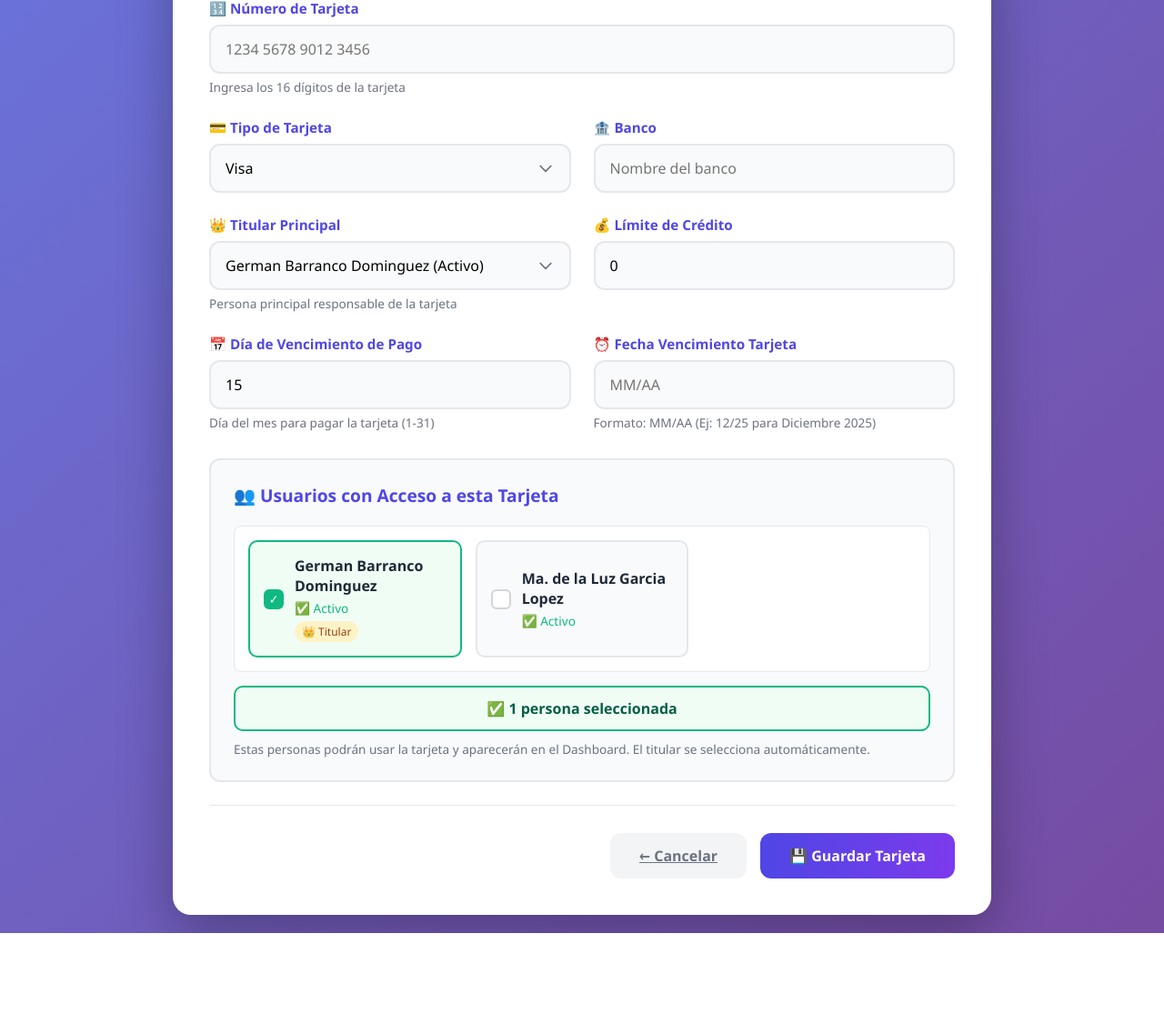
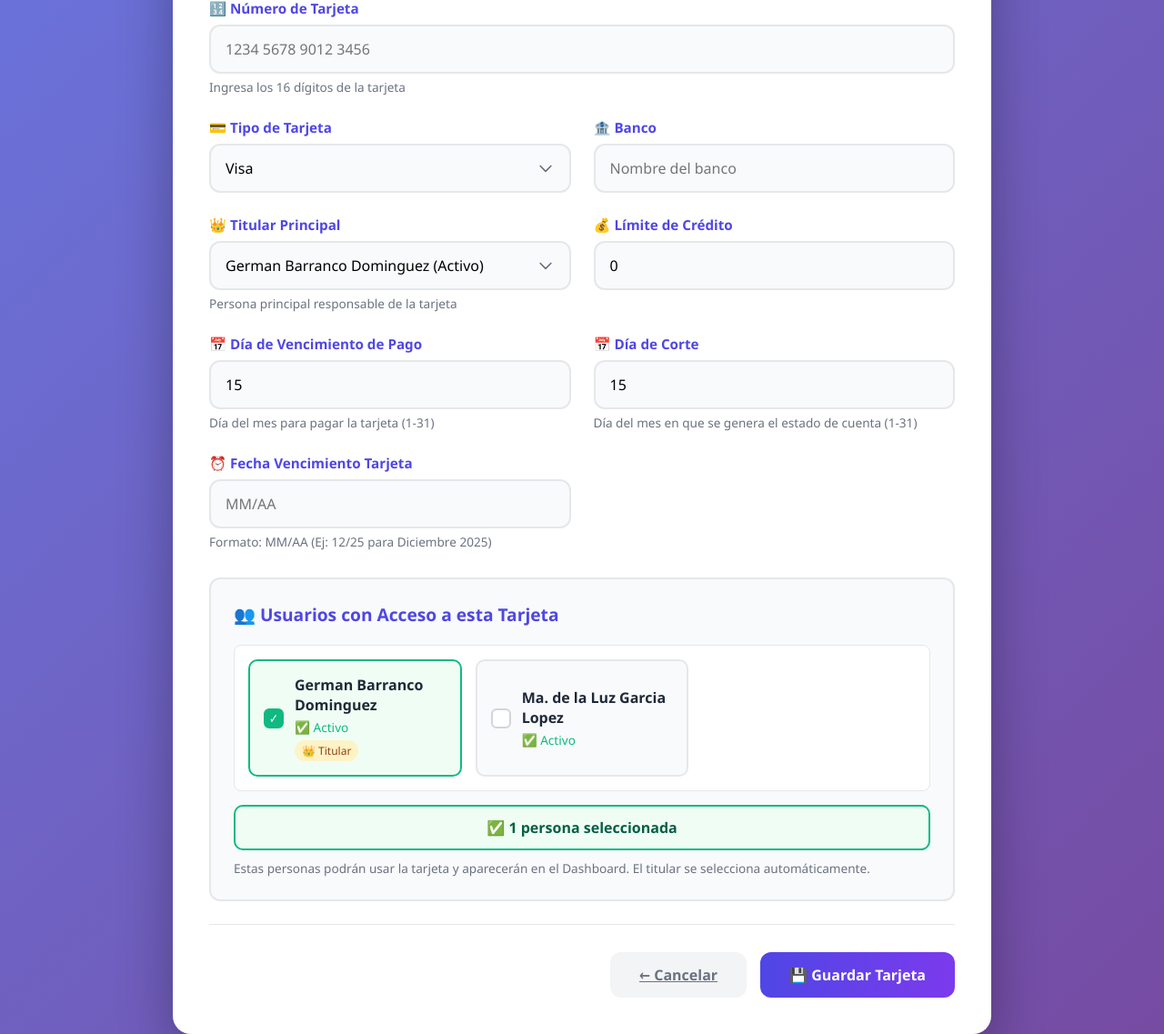
Before and after one commit to gbad1973/control-tarjetas, a Django app: page /tarjetas/nueva/ in a window 1280 px wide. Shown: the part 751-1888 px from the top of the page at 91% size. Before the commit the page ends 1777 px from the top, so only its background shows below. Run offline with Django 5.2, Linux system fonts and the light colour scheme; a user stored in the database is signed in; data comes from the database, SQL or seed files in the repository.

Commit message:
Agrega campo dia_corte a tarjetas y formulario

```diff
--- a/tarjetas_app/forms.py
+++ b/tarjetas_app/forms.py
@@ -30,6 +30,7 @@ class PersonaForm(forms.ModelForm):
             'telefono': 'Teléfono',
         }
 
+
 class TarjetaForm(forms.ModelForm):
     # Campo personalizado para la fecha MM/AA
     fecha_vencimiento_tarjeta_mm_aa = forms.CharField(
@@ -43,10 +44,26 @@ class TarjetaForm(forms.ModelForm):
         help_text='Formato: MM/AA (Ej: 12/25 para Diciembre 2025)'
     )
 
+    # Campo día de corte
+    dia_corte = forms.IntegerField(
+        label='Día de corte',
+        min_value=1,
+        max_value=31,
+        required=True,
+        initial=15,
+        widget=forms.NumberInput(attrs={
+            'class': 'form-control',
+            'placeholder': 'Ej: 15',
+            'min': '1',
+            'max': '31'
+        }),
+        help_text='Día del mes en que se genera el estado de cuenta (1-31)'
+    )
+
     class Meta:
         model = Tarjeta
         fields = ['numero', 'tipo', 'banco', 'titular', 'limite_credito',
-                 'fecha_vencimiento_pago', 'fecha_vencimiento_tarjeta_mm_aa']
+                 'fecha_vencimiento_pago', 'fecha_vencimiento_tarjeta_mm_aa', 'dia_corte']
         widgets = {
             'numero': forms.TextInput(attrs={
                 'class': 'form-control',
@@ -87,7 +104,9 @@ class TarjetaForm(forms.ModelForm):
             'titular': 'Titular',
             'limite_credito': 'Límite de crédito',
             'fecha_vencimiento_pago': 'Día de vencimiento de pago (1-31)',
+            'dia_corte': 'Día de corte',
         }
+
 
     def __init__(self, *args, **kwargs):
         super().__init__(*args, **kwargs)
--- a/tarjetas_app/models.py
+++ b/tarjetas_app/models.py
@@ -1,3 +1,4 @@
+
 # Create your models here.
 from django.db import models
 from django.contrib.auth.models import User
@@ -45,6 +46,9 @@ class Tarjeta(models.Model):
     titular = models.ForeignKey(Persona, on_delete=models.CASCADE, related_name='tarjetas_titular', verbose_name="Titular principal", null=True, blank=True)
     fecha_vencimiento_pago = models.IntegerField(help_text="Día del mes (1-31) para el pago", default=15)
 
+    # ===== CAMPO DÍA DE CORTE =====
+    dia_corte = models.IntegerField(default=15, help_text="Día del mes en que se genera el estado de cuenta (1-31)")
+
     fecha_vencimiento_tarjeta = models.DateField(
         verbose_name="Fecha de vencimiento de la tarjeta (MM/AA)",
         null=True,
@@ -78,7 +82,7 @@ class Tarjeta(models.Model):
             tarjeta=self,
             tipo='COMPRA',
             es_a_meses=True,
-            meses_pagados__lt=F('numero_meses')  # las que no están completamente pagadas
+            meses_pagados__lt=F('numero_meses')
         )
 
         for compra in compras_activas:
@@ -173,7 +177,7 @@ class Movimiento(models.Model):
             models.Index(fields=['tipo']),
             models.Index(fields=['persona']),
             models.Index(fields=['tarjeta']),
-             models.Index(fields=['fecha', 'tipo']),
+            models.Index(fields=['fecha', 'tipo']),
         ]
 
     def __str__(self):
@@ -185,22 +189,12 @@ class Movimiento(models.Model):
             return (self.monto * self.establecimiento.porcentaje_cashback) / 100
         return 0
 
-    # ===== MÉTODO SAVE CORREGIDO - ELIMINADA LA CREACIÓN AUTOMÁTICA =====
-    #def save(self, *args, **kwargs):
-    #    """Guarda el movimiento sin crear mensualidades automáticas"""
-    #    super().save(*args, **kwargs)
-
-        # Actualizar saldo de la tarjeta después de guardar
-    #    if hasattr(self, 'tarjeta') and self.tarjeta:
-    #        self.tarjeta.actualizar_saldo()
-
-
     def save(self, *args, **kwargs):
         # Calcular cashback SOLO para compras NORMALES (NO a meses)
         if self.tipo == 'COMPRA' and self.establecimiento and not self.es_a_meses:
             self.monto_cashback = self.calcular_cashback()
         elif self.tipo == 'COMPRA' and self.es_a_meses:
-            self.monto_cashback = 0  # ← Las compras a meses NO generan cashback
+            self.monto_cashback = 0
         super().save(*args, **kwargs)
 
         if hasattr(self, 'tarjeta') and self.tarjeta:
--- a/tarjetas_app/templates/tarjetas_app/nueva_tarjeta.html
+++ b/tarjetas_app/templates/tarjetas_app/nueva_tarjeta.html
@@ -703,6 +703,16 @@
                         <div class="help-text">Día del mes para pagar la tarjeta (1-31)</div>
                     </div>
 
+                    <!-- ===== AGREGAR AQUÍ EL CAMPO DÍA DE CORTE ===== -->
+                    <div class="form-group">
+                        <label for="id_dia_corte">📅 Día de Corte</label>
+                        {{ form.dia_corte }}
+                        {% if form.dia_corte.errors %}
+                            <div class="error-message">{{ form.dia_corte.errors }}</div>
+                        {% endif %}
+                        <div class="help-text">Día del mes en que se genera el estado de cuenta (1-31)</div>
+                    </div>
+
                     <!-- Fecha vencimiento tarjeta (MM/AA) -->
                     <div class="form-group">
                         <label for="id_fecha_vencimiento_tarjeta_mm_aa">⏰ Fecha Vencimiento Tarjeta</label>
```
Also changed, not shown: tarjetas_app/migrations/0014_tarjeta_dia_corte_and_more.py (added).
